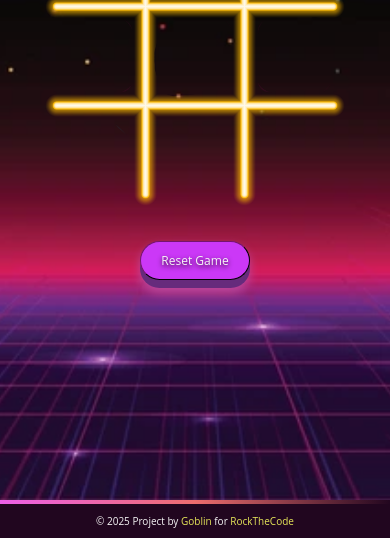
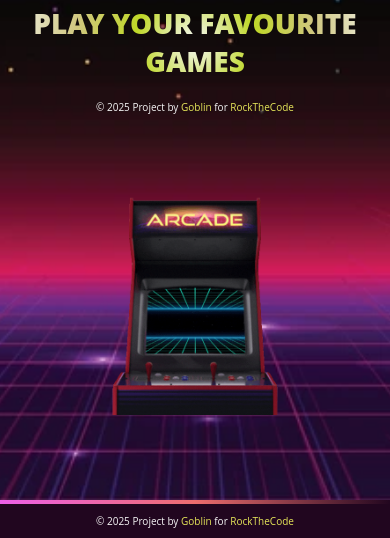
Before and after one commit to PensadEnFlebas/Project-5-Games-Hub, a website built with Vite: page index.html in a window 390 px wide. Shown: the part 306-844 px from the top of the page. Built offline with nearby package versions, Linux system fonts and the light colour scheme; files whose address does not match are found by name.

Commit message:
REFACTOR hero transition

```diff
--- a/index.html
+++ b/index.html
@@ -47,9 +47,10 @@
   <body>
     <header></header>
     <main>
-      <section id="ticTacToe"></section>
-      <section id="Gwent"></section>
-      <section id="Arkanoid"></section>
+      <section id="hero" class="visualized"></section>
+      <section id="tictactoe"></section>
+      <section id="gwent"></section>
+      <section id="arkanoid"></section>
     </main>
     <footer></footer>
   </body>
--- a/src/components/burguerMenu.js
+++ b/src/components/burguerMenu.js
@@ -2,6 +2,7 @@
 
 import { createElement } from '../utils/create-elements'
 import { gamesList } from '../data/games-list'
+import { openCloseSection } from '../utils/open-close-sections'
 
 export function burgerMenu() {
   const body = document.querySelector('body')
@@ -30,10 +31,14 @@ export function burgerMenu() {
     })
 
     const burgerMenuLink = createElement('a', {
-      className: 'burgerMenuLink',
+      className: `burgerMenuLink ${game.name
+        .toLowerCase()
+        .replace(/\s+/g, '')}`,
       'aria-label': `Open ${game.name}`,
       rel: 'noopener noreferrer'
     })
+
+    openCloseSection(burgerMenuLink)
 
     const gameLogoBurgerMenu = createElement('img', {
       className: 'gameLogoBurgerMenu',
--- a/src/layouts/header.js
+++ b/src/layouts/header.js
@@ -3,6 +3,7 @@
 import { createElement } from '../utils/create-elements'
 import { gamesList } from '../data/games-list'
 import { adjustMainTopMargin } from '../utils/margin-adjustments/margin-top-adjustment'
+import { openCloseSection } from '../utils/open-close-sections'
 
 export function header() {
   const header = document.querySelector('header')
@@ -15,17 +16,14 @@ export function header() {
     loading: 'lazy'
   })
 
-  logo.addEventListener('click', () => {
-    window.scrollTo({
-      top: 0,
-      behavior: 'smooth'
-    })
-  })
+  openCloseSection(logo)
 
   const h1Name = createElement('h1', {
     className: 'h1Name',
     textContent: 'Goblin Games'
   })
+
+  openCloseSection(h1Name)
 
   const gamesListContainer = createElement('nav', {
     className: 'gamesListContainer'
@@ -41,11 +39,14 @@ export function header() {
     })
 
     const gameLink = createElement('a', {
-      className: 'gameLink',
+      id: `${game.name.toLowerCase().replace(/\s+/g, '')}Link`,
+      className: `gameLink ${game.name.toLowerCase().replace(/\s+/g, '')}`,
       src: game.src,
       'aria-label': `Link to ${game.name}`,
       rel: 'noopener noreferrer'
     })
+
+    openCloseSection(gameLink)
 
     const gameLogo = createElement('img', {
       id: `${game.name.toLowerCase().replace(/\s+/g, '')}Logo`,
--- /dev/null
+++ b/src/layouts/main/hero.js
@@ -0,0 +1,43 @@
+//*IMPORTS
+
+import { createElement } from '../../utils/create-elements'
+
+export function hero() {
+  const hero = document.getElementById('hero')
+
+  window.addEventListener('DOMContentLoaded', () => {
+    setTimeout(() => {
+      hero.classList.add('unblur')
+    }, 1500)
+  })
+
+  const heroContainer = createElement('div', {
+    className: 'heroContainer'
+  })
+
+  const heroLogo = createElement('img', {
+    className: 'heroLogo',
+    src: '/assets/goblin_games_favicon.png',
+    alt: 'Goblin Games Logo',
+    title: 'Goblin Games Logo',
+    loading: 'lazy'
+  })
+
+  const pHero = createElement('p', {
+    className: 'pHero',
+    textContent: 'PLAY YOUR FAVOURITE GAMES'
+  })
+
+  const pHeroCredits = createElement('p', {
+    className: 'pHeroCredits',
+    innerHTML:
+      '© 2025 Project by <span>Goblin</span> for <span>RockTheCode</span>'
+  })
+
+  const arcadeMachineContainer = createElement('div', {
+    className: 'arcadeMachineContainer'
+  })
+
+  heroContainer.append(heroLogo, pHero, pHeroCredits)
+  hero.append(heroContainer, arcadeMachineContainer)
+}
--- a/src/layouts/main/tic-tac-toe.js
+++ b/src/layouts/main/tic-tac-toe.js
@@ -24,7 +24,7 @@ export const winnerCombos = [
 ]
 
 export function ticTacToe() {
-  const tttSection = document.getElementById('ticTacToe')
+  const tttSection = document.getElementById('tictactoe')
 
   const tttLogo = createElement('img', {
     className: 'tttLogo',
--- a/src/master.js
+++ b/src/master.js
@@ -2,10 +2,12 @@
 
 import { header } from './layouts/header'
 import { burgerMenu } from './components/burguerMenu'
+import { hero } from './layouts/main/hero'
 import { footer } from './layouts/footer'
 import { ticTacToe } from './layouts/main/tic-tac-toe'
 
 header()
 burgerMenu()
+hero()
 ticTacToe()
 footer()
--- a/src/master.scss
+++ b/src/master.scss
@@ -6,6 +6,7 @@
 @use './styles/layouts/header';
 @use './styles/components/burgerMenu';
 @use './styles/layouts/footer';
+@use './styles/layouts/main/hero';
 @use './styles/layouts/main/ticTacToe';
 @use './styles/components/ticTacToe-style-components/drawX-player';
 @use './styles/components/ticTacToe-style-components/drawO-computer';
@@ -36,4 +37,8 @@ main {
   height: 100vh;
 
   overflow: hidden;
+
+  .visualized {
+    display: flex !important;
+  }
 }
--- a/src/styles/global/_vars.scss
+++ b/src/styles/global/_vars.scss
@@ -123,4 +123,5 @@ $text-shadow-neon-effect: 0 0 5px #fff, 0 0 10px #fff, 0 0 15px #fff,
   0 0 20px #ff189b, 0 0 30px #ff187c, 0 0 40px #ff1871, 0 0 55px #ff182b,
   0 0 75px #ff182b;
 
+$text-shadow-hero: 0px 0px 5px $secondary-color;
 $text-shadow-reset-button: 0 2px 5px $primary-color;
--- a/src/styles/layouts/_header.scss
+++ b/src/styles/layouts/_header.scss
@@ -33,6 +33,8 @@ header {
     border-bottom: 2px solid vars.$transparent-color;
     border-image: vars.$border-linear-gradient;
     border-image-slice: 1;
+
+    cursor: pointer;
 
     @media (max-width: 700px) {
       display: block;
--- /dev/null
+++ b/src/styles/layouts/main/_hero.scss
@@ -0,0 +1,101 @@
+//* IMPORTS
+
+@use '../../global/vars';
+@use '../../global/mixins';
+
+#hero {
+  @include mixins.flex-box($gap: 50px);
+  display: none;
+
+  width: 100%;
+  max-width: 1000px;
+  height: 100%;
+  margin: auto;
+
+  filter: blur(5px) opacity(0);
+  transition: all 1.2s ease-in-out;
+
+  &.unblur {
+    filter: blur(0px) opacity(1);
+  }
+
+  .heroContainer {
+    @include mixins.flex-box($direction: column, $gap: 20px);
+
+    width: 40%;
+    height: 100%;
+
+    .heroLogo {
+      width: 400px;
+    }
+
+    .pHero {
+      font-family: vars.$titles-font;
+      font-size: vars.$text-font-size-xxl * 2;
+      font-weight: 900;
+      text-align: center;
+      padding: 0px 20px;
+
+      background: radial-gradient(
+        circle farthest-corner at center center,
+        #f6f8f9 0%,
+        #bfd727 30%,
+        #d0c77f 60%,
+        #f5f7f9 100%
+      );
+      -webkit-background-clip: text;
+      -webkit-text-fill-color: transparent;
+    }
+
+    .pHeroCredits {
+      font-family: vars.$text-font;
+      font-size: vars.$text-font-size-l;
+      color: vars.$secondary-color;
+      text-align: center;
+
+      span {
+        color: vars.$tertiary-color;
+        text-shadow: 1px 1px 10px rgba(0, 0, 0, 0.6);
+      }
+    }
+  }
+
+  .arcadeMachineContainer {
+    width: 400px;
+    height: 400px;
+
+    background-image: url('/assets/arcadeMachine.gif');
+    background-size: cover;
+    background-repeat: no-repeat;
+  }
+}
+
+@media (max-width: 750px) {
+  .heroLogo {
+    width: 100px !important;
+  }
+
+  .pHero {
+    font-size: vars.$text-font-size-l * 2 !important;
+  }
+
+  .pHeroCredits {
+    font-size: vars.$text-font-size-s !important;
+  }
+
+  .arcadeMachineContainer {
+    width: 220px !important;
+    height: 220px !important;
+  }
+}
+
+@media (max-width: 500px) {
+  #hero {
+    flex-direction: column !important;
+
+    .heroContainer {
+      height: 40% !important;
+      width: 100% !important;
+    }
+  }
+}
--- a/src/styles/layouts/main/_ticTacToe.scss
+++ b/src/styles/layouts/main/_ticTacToe.scss
@@ -4,8 +4,9 @@
 @use '../../global/mixins';
 @use '../../global/extends';
 
-#ticTacToe {
+#tictactoe {
   @include mixins.flex-box($direction: column);
+  display: none;
 
   width: 100%;
   background-color: vars.$transparent-color;
--- /dev/null
+++ b/src/utils/open-close-sections.js
@@ -0,0 +1,29 @@
+export function openCloseSection(linkItem) {
+  const allSections = [...document.querySelectorAll('section')]
+  const hero = document.getElementById('hero')
+
+  linkItem.addEventListener('click', (event) => {
+    allSections.forEach((section) => {
+      section.classList.remove('visualized')
+    })
+
+    if (linkItem.id === 'logo' || linkItem.classList.contains('h1Name')) {
+      hero.classList.add('visualized')
+      hero.classList.remove('unblur')
+      setTimeout(() => {
+        hero.classList.add('unblur')
+      }, 500)
+    } else {
+      const classList = [...event.currentTarget.classList]
+      const matchedSection = allSections.find((section) =>
+        classList.includes(section.id)
+      )
+
+      if (matchedSection) {
+        matchedSection.classList.add('visualized')
+      }
+    }
+
+    window.scrollTo({ top: 0, behavior: 'smooth' })
+  })
+}
```
Also changed, not shown: public/assets/360_F_523539999_rZbj0jKjVHBeueKxAbLP5qbbibRfwJUT.jpg (added), public/assets/arcadeMachine.gif (added), public/assets/board2.png (deleted), public/assets/istockphoto-1300036875-612x612.jpg (added), public/assets/oMark1.png (deleted), public/assets/xMark2.png (deleted).
